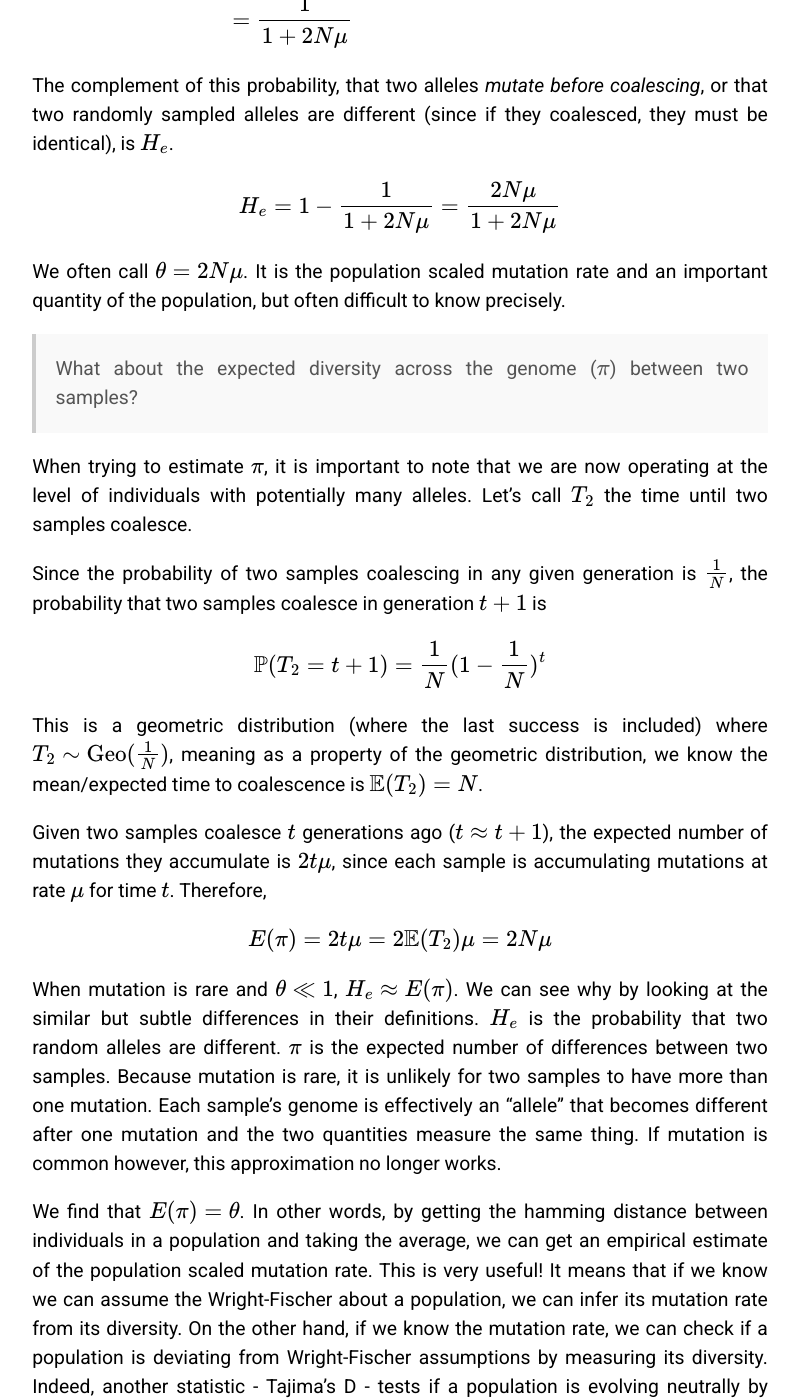
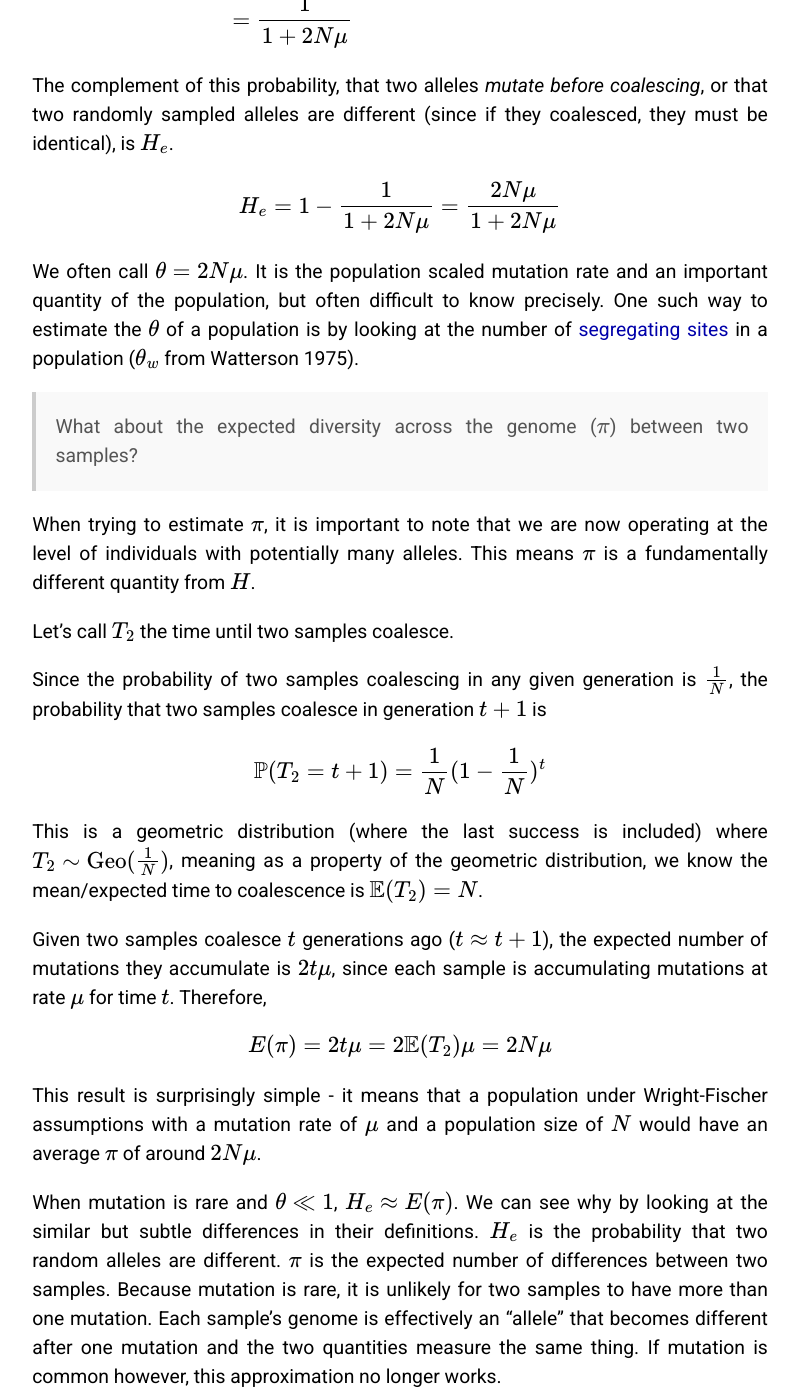
Before and after one commit to cjdjpj/cjdjpj.github.io, a Jekyll site: the page built from _posts/2025-5-30-diversity-coalescent-theory.md, in a window 1280 px wide and 1400 px high, scrolled down 2260 px. Shown: the whole window, without its empty margins (240-1039 px from the left). Built offline with Jekyll 4.4.1, drawn with Linux system fonts in a browser that asks for light colours; some of the changed text lies outside the part shown.

Commit message:
diversity_coalescent_theory corrections

```diff
--- a/_posts/2025-5-30-diversity-coalescent-theory.md
+++ b/_posts/2025-5-30-diversity-coalescent-theory.md
@@ -9,12 +9,12 @@
 
 The only other difference between haploids and diploids is that there are double ($$2N$$) the alleles for diploids. We will assume a haploid population ($$N$$).
 
-Two alleles **coalesce** when their lineages merge (i.e. they reach a common ancestor). There are two exhaustive possibilities for the ancestry of two alleles:
+Two alleles [**coalesce**](https://en.wikipedia.org/wiki/Coalescent_theory) when their lineages merge (i.e. they reach a common ancestor). There are two exhaustive possibilities for the ancestry of two alleles:
 
 1. They coalesced in the previous generation. This occurs with probability $$\frac{1}{N}$$, since the first allele's parent can be anything, and the second allele must have the same parent allele ($$1 \times \frac{1}{N}$$).
     - Without mutation, the alleles must be identical - meaning $$H = 0$$.
 
-2. They did not coalesce in the previous generation This occurs with probability $$1-\frac{1}{N}$$, by the complement rule.
+2. They did not coalesce in the previous generation. This occurs with probability $$1-\frac{1}{N}$$, by the complement rule.
 	- Without mutation, the alleles are only different if the parents were different, which means $$H=H_{t-1}$$ (since the probability two parents are different is by definition $$H_{t-1}$$).
 
 Therefore,
@@ -29,7 +29,7 @@
 H_t = (1-\frac{1}{N})^t H_0
 $$
 
-In other words, diversity at a locus decays geometrically as a factor of ($$1-\frac{1}{N}$$) every generation. Since $$(1-x) \approx e^{-x}$$ for small $$x$$ (from the Taylor expansion of $$e^{-x}$$, and discarding order $$\geq 2$$ terms as part of the approximation), we can approximate this using exponential decay
+In other words, diversity at a locus decays geometrically as a factor of $$1-\frac{1}{N}$$ every generation. Since $$(1-x) \approx e^{-x}$$ for small $$x$$ (from the Taylor expansion of $$e^{-x}$$, and discarding order $$\geq 2$$ terms as part of the approximation), we can approximate this using exponential decay
 
 $$
 H_t = H_0e^{(-\frac{1}{N})^t} = H_0e^{-\frac{t}{N}}
@@ -75,10 +75,13 @@
 $$
 
 We often call $$\theta = 2N\mu$$. It is the population scaled mutation rate and an important quantity of the population, but often difficult to know precisely.
+One such way to estimate the $$\theta$$ of a population is by looking at the number of [segregating sites](https://en.wikipedia.org/wiki/Segregating_site) in a population ($$\theta_w$$ from Watterson 1975).
 
 > What about the expected diversity across the genome ($$\pi$$) between two samples?
 
-When trying to estimate $$\pi$$, it is important to note that we are now operating at the level of individuals with potentially many alleles. Let's call $$T_2$$ the time until two samples coalesce.
+When trying to estimate $$\pi$$, it is important to note that we are now operating at the level of individuals with potentially many alleles. This means $$\pi$$ is a fundamentally different quantity from $$H$$.
+
+Let's call $$T_2$$ the time until two samples coalesce.
 
 Since the probability of two samples coalescing in any given generation is $$\frac{1}{N}$$, the probability that two samples coalesce in generation $$t+1$$ is
 
@@ -95,9 +98,11 @@
 E(\pi) = 2t\mu = 2\mathbb{E}(T_2)\mu = 2N\mu
 $$
 
+This result is surprisingly simple - it means that a population under Wright-Fischer assumptions with a mutation rate of $$\mu$$ and a population size of $$N$$ would have an average $$\pi$$ of around $$2N\mu$$.
+
 When mutation is rare and $$\theta \ll 1$$, $$H_e \approx E(\pi)$$. We can see why by looking at the similar but subtle differences in their definitions. $$H_e$$ is the probability that two random alleles are different. $$\pi$$ is the expected number of differences between two samples. Because mutation is rare, it is unlikely for two samples to have more than one mutation. Each sample's genome is effectively an "allele" that becomes different after one mutation and the two quantities measure the same thing. If mutation is common however, this approximation no longer works.
 
-We find that $$E(\pi) = \theta$$. In other words, by getting the hamming distance between individuals in a population and taking the average, we can get an empirical estimate of the population scaled mutation rate. This is very useful! It means that if we know we can assume the Wright-Fischer about a population, we can infer its mutation rate from its diversity. On the other hand, if we know the mutation rate, we can check if a population is deviating from Wright-Fischer assumptions by measuring its diversity. Indeed, another statistic - Tajima's D - tests if a population is evolving neutrally by comparing $$\pi$$ with $$\theta$$ (estimated via the number of segregating sites $$S$$).
+We find that $$E(\pi) = \theta$$. In other words, by getting the hamming distance between individuals in a population and taking the average, we can get an empirical estimate of the population scaled mutation rate. This is very useful! It means that if we know we can assume the Wright-Fischer about a population, we can infer its mutation rate from its diversity. On the other hand, if we know the mutation rate, we can check if a population is deviating from Wright-Fischer assumptions by measuring its diversity. Indeed, another statistic - Tajima's D - tests if a population is evolving neutrally by comparing $$\pi$$ with $$\theta_w$$.
 
 ---
 
```
